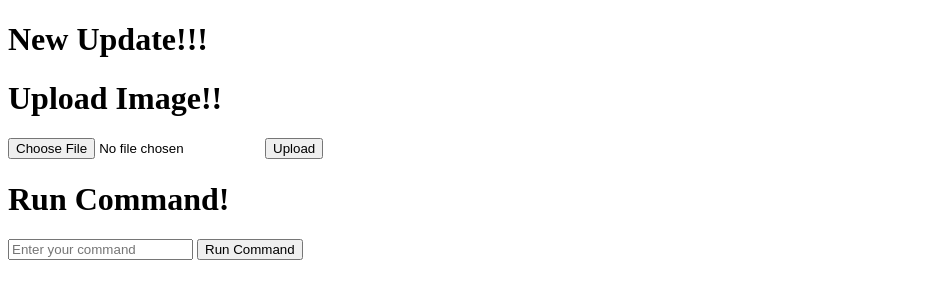
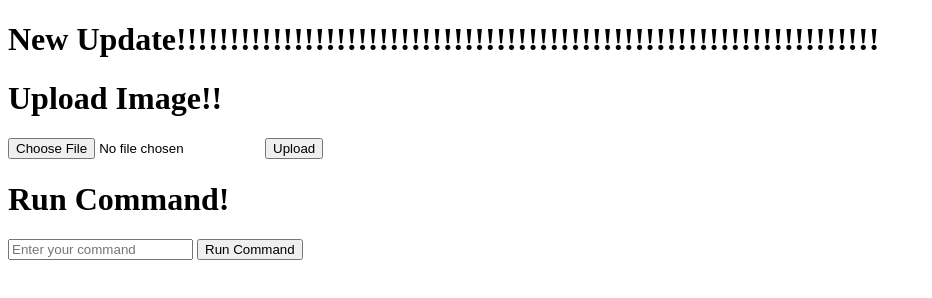
Before and after one commit to JonathanHaish/test, a website: page public/index.html in a window 1280 px wide. Shown: the whole page, without its empty margins (0-932 px from the left). Drawn offline with Linux system fonts and the light colour scheme.

Commit message:
new version

```diff
--- a/public/index.html
+++ b/public/index.html
@@ -6,7 +6,7 @@
     <title>Upload and Command App</title>
 </head>
 <body>
-    <h1>New Update!!!</h1>
+    <h1>New Update!!!!!!!!!!!!!!!!!!!!!!!!!!!!!!!!!!!!!!!!!!!!!!!!!!!!!!!!!!!!!!!!!!</h1>
     <h1>Upload Image!!</h1>
     <form action="/upload" method="post" enctype="multipart/form-data">
         <input type="file" name="image">
```
